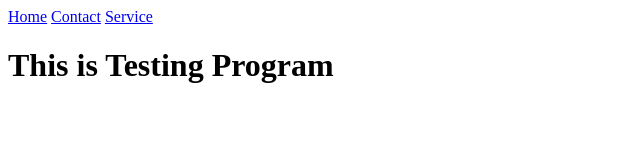
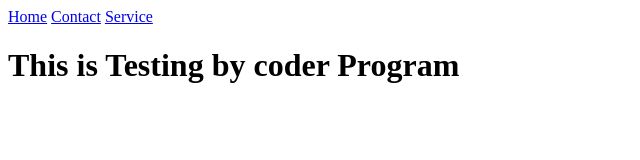
Before and after one commit to coder9747/First-git-project, a plain HTML site: page index.html in a window 1280 px wide. Shown: the whole page, without its empty margins (0-640 px from the left). Drawn offline with Linux system fonts and the light colour scheme.

Commit message:
Update index.html

```diff
--- a/index.html
+++ b/index.html
@@ -10,7 +10,7 @@
     <a href="#">Home</a>
     <a href="#">Contact</a>
     <a href="#">Service</a>
-    <h1>This is Testing Program</h1>
+    <h1>This is Testing by coder Program</h1>
 
 
 </body>
```
